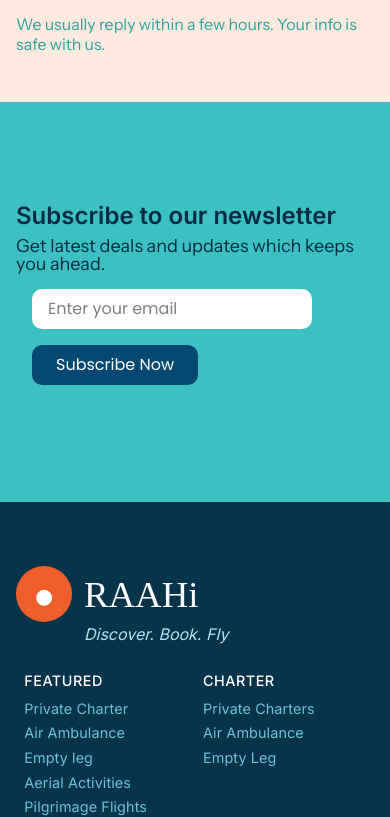
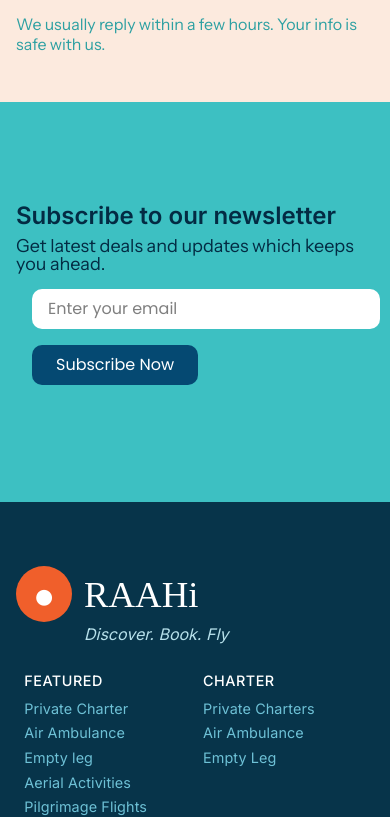
Before and after one commit to keshavMishra004/raahi, a Next.js app: page / in a window 390 px wide. Shown: the part 5034-5851 px from the top of the page. Built offline with nearby package versions, Linux system fonts and the light colour scheme; a web font is replaced by a local one.

Commit message:
fixed responsiveness of newsletter form input field. mobile responsiveness for shivam is done now.

```diff
--- a/app/css/newsLetter.css
+++ b/app/css/newsLetter.css
@@ -60,13 +60,12 @@ align-items: center;
         margin: 0.5em 1em 0 0;
     }
     .newsletter-form {
-        width: 100vw;
         flex-direction: column;
         padding: 1em;
         align-items: start;
     }
     .newsletter input {
-        width: 280px;
+        width: auto;
         height: 40px;
     }
     .newsletter button {
```
